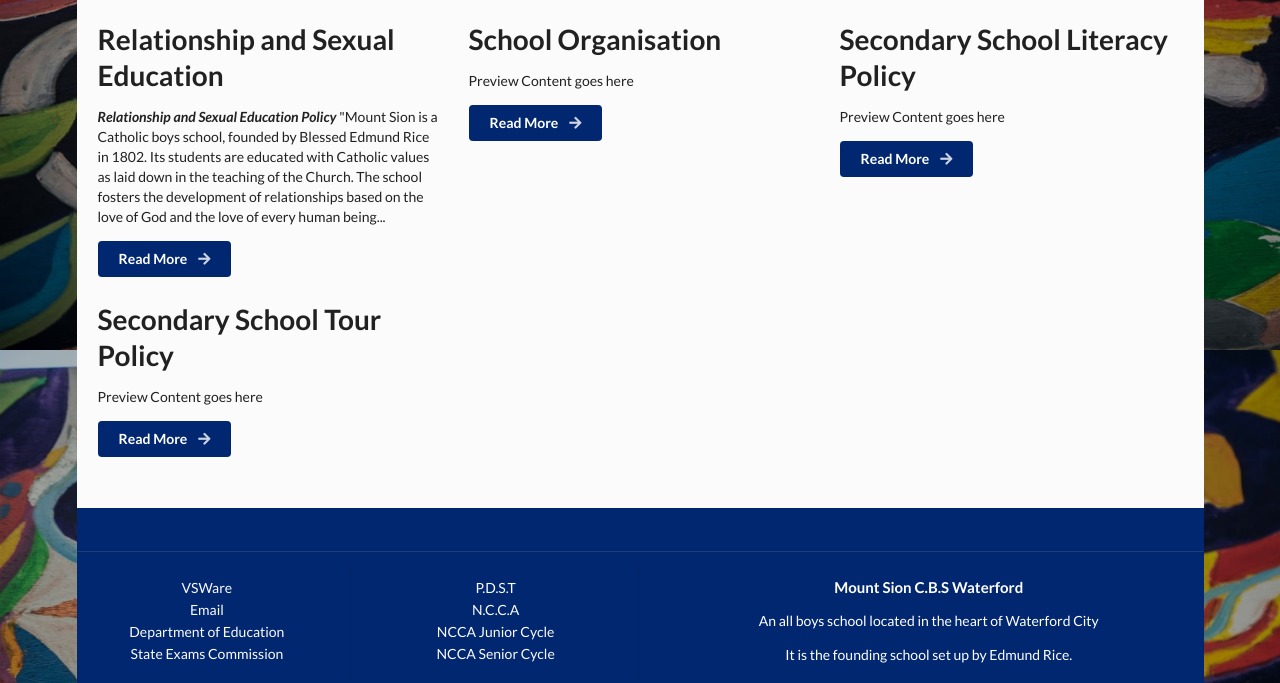
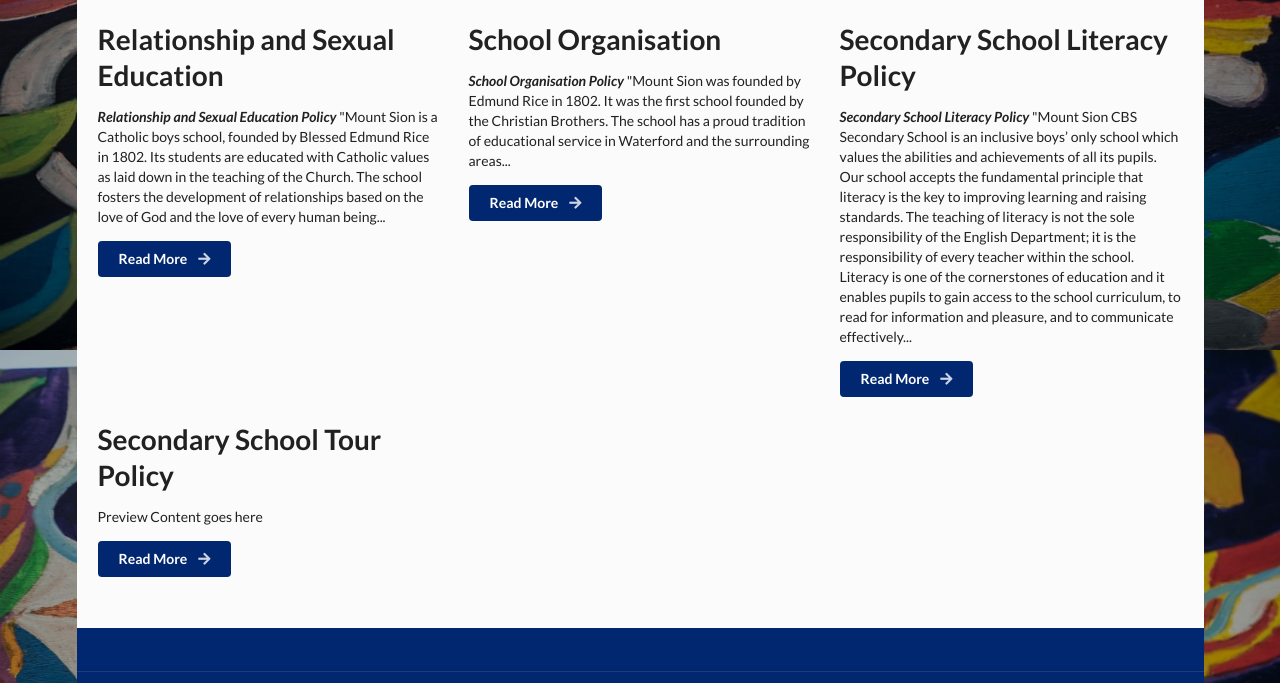
Before and after one commit to MountSionCBSSecondary/SchoolWebsite, a website: page pages/about/policies.html in a window 1280 px wide. Shown: the part 1250-1933 px from the top of the page. Drawn offline with nearby package versions, Linux system fonts and the light colour scheme.

Commit message:
added blurb to litercay policy

```diff
--- a/pages/about/policies.html
+++ b/pages/about/policies.html
@@ -287,7 +287,7 @@
                     School Organisation
                 </h1>
                 <p>
-                Preview Content goes here
+                <strong><em>School Organisation Policy</em></strong> "Mount Sion was founded by Edmund Rice in 1802. It was the first school founded by the Christian Brothers. The school has a proud tradition of educational service in Waterford and the surrounding areas...
                 </p>
                <div class="ui blue button" onclick="showModal('schoolorganisation')">
                       Read More
@@ -299,7 +299,8 @@
                   Secondary School Literacy Policy
                 </h1>
                 <p>
-                    Preview Content goes here
+                    <strong><em>Secondary School Literacy Policy</em></strong> "Mount Sion CBS Secondary School is an inclusive boys&rsquo; only school which values the abilities and achievements of all its pupils. Our school accepts the fundamental principle that literacy is the key to improving learning and raising standards. The teaching of literacy is not the sole responsibility of the English Department; it is the responsibility of every teacher within the school. Literacy is one of the cornerstones of education and it enables pupils to gain access to the school curriculum, to read for information and pleasure, and to communicate effectively...
+
                 </p>
                <div class="ui blue button" onclick="showModal('literacy')">
                          Read More
```
